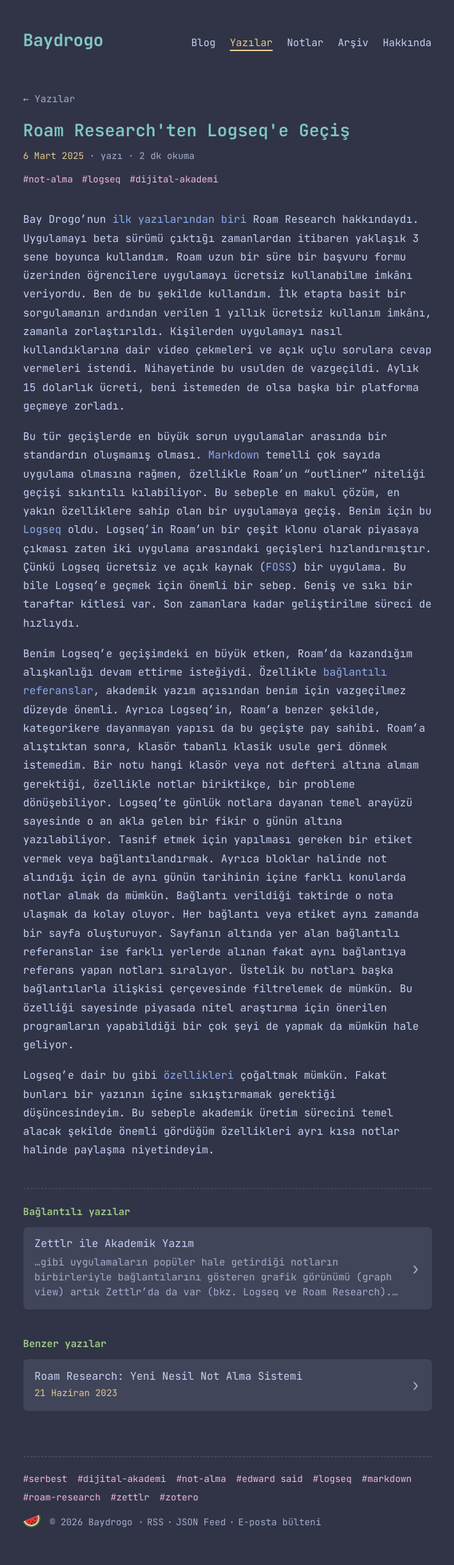
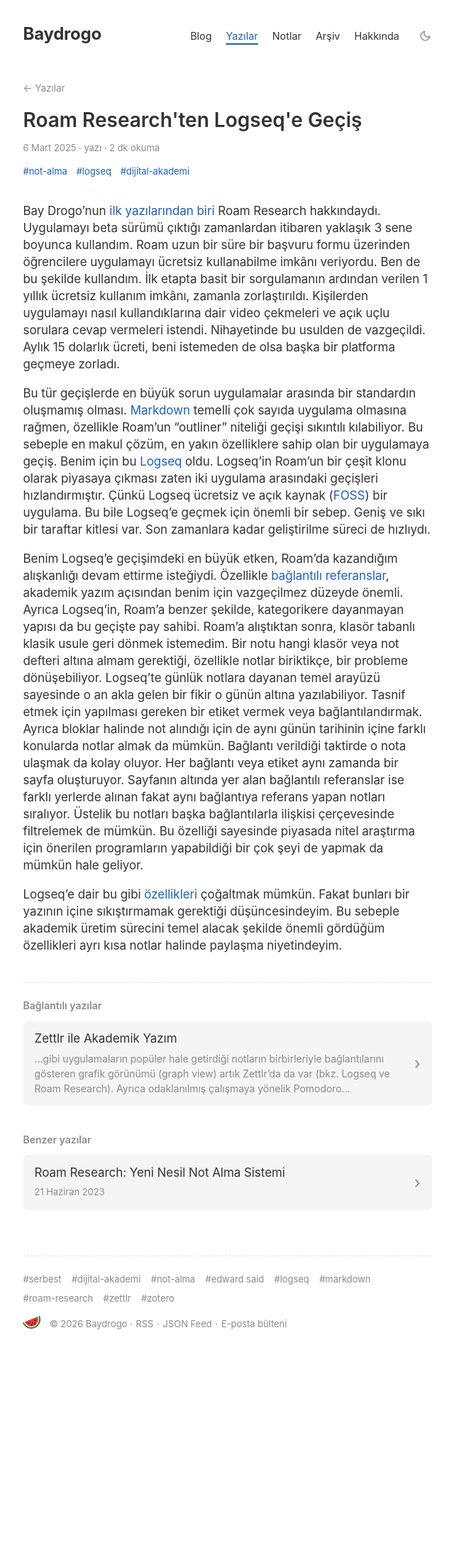
Before and after one commit to baydrogo/baydrogo, a Jekyll site: the page built from _posts/yazilar/2025-03-06-roam-researchten-logseqe-gecis.md, in a window 1280 px wide. Shown: the whole page at 71% size, without its empty margins (312-952 px from the left). Built offline with Jekyll 4.4.1, drawn with Linux system fonts in a browser that asks for light colours; after the commit the page ends 1925 px from its top, so only the background shows below that.

Commit message:
Tema seçimi: açık (beyaz) / koyu (Catppuccin Frappé), cihaz ayarına uyar, seçim hatırlanır
Co-Authored-By: Claude Opus 5.5 <noreply@anthropic.com>

```diff
--- a/_includes/ust.html
+++ b/_includes/ust.html
@@ -12,6 +12,10 @@
       <a href="{{ '/notlar/' | relative_url }}"{% if include.bolum == "notlar" %} aria-current="page"{% endif %}>Notlar</a>
       <a href="{{ '/arsiv/' | relative_url }}"{% if include.bolum == "arsiv" %} aria-current="page"{% endif %}>Arşiv</a>
       <a href="{{ '/hakkinda/' | relative_url }}"{% if include.bolum == "hakkinda" %} aria-current="page"{% endif %}>Hakkında</a>
+      <button class="tema-dugme" type="button" aria-label="Açık/koyu temayı değiştir" title="Temayı değiştir">
+        <svg class="ay" viewBox="0 0 24 24" fill="none" stroke="currentColor" stroke-width="2" stroke-linecap="round" stroke-linejoin="round" aria-hidden="true"><path d="M21 12.8A9 9 0 1 1 11.2 3a7 7 0 0 0 9.8 9.8z"/></svg>
+        <svg class="gunes" viewBox="0 0 24 24" fill="none" stroke="currentColor" stroke-width="2" stroke-linecap="round" stroke-linejoin="round" aria-hidden="true"><circle cx="12" cy="12" r="4"/><path d="M12 2v2M12 20v2M4.9 4.9l1.4 1.4M17.7 17.7l1.4 1.4M2 12h2M20 12h2M4.9 19.1l1.4-1.4M17.7 6.3l1.4-1.4"/></svg>
+      </button>
     </nav>
   </div>
 </header>
--- a/_layouts/default.html
+++ b/_layouts/default.html
@@ -45,5 +46,6 @@
     </main>
     {% include alt.html %}
   </div>
+  <script src="{{ '/assets/js/tema.js' | relative_url }}" defer></script>
 </body>
 </html>
--- a/assets/css/style.scss
+++ b/assets/css/style.scss
@@ -601,11 +601,23 @@ a:hover { text-decoration: underline; }
 .grup-basligi { font-size: 14px; letter-spacing: 0; text-transform: none; }
 
 /* =============================================
-   Hayali deneme: Catppuccin Frappé renkleri + JetBrains Mono
-   (dal: deneme-catppuccin — yayına alınmayacak)
+   Tema seçimi: açık (varsayılan beyaz) ve koyu (Catppuccin Frappé + JetBrains Mono).
+   Okur seçmediyse cihaz ayarı (prefers-color-scheme) geçerli; seçerse
+   <html data-tema="acik|koyu"> (assets/js/tema.js, tercih localStorage'da).
    ============================================= */
-:root, :root * { color-scheme: dark; }
-:root {
+
+@mixin acik-tema {
+  --zemin: #ffffff;
+  --ikincil: #f5f5f5;
+  --metin: #333333;
+  --soluk: #8a8a8a;
+  --cizgi: #e3e3e3;
+  --mavi: #1f5fbf;
+  --isaret: rgba(31, 95, 191, 0.08);
+  color-scheme: light;
+}
+
+@mixin koyu-tema {
   --zemin: #303446;      /* base */
   --ikincil: #414559;    /* surface0: kartlar */
   --metin: #c6d0f5;      /* text */
@@ -619,31 +631,46 @@ a:hover { text-decoration: underline; }
   --isaret: rgba(140, 170, 238, 0.14);
   --govde: "JetBrains Mono", ui-monospace, "SF Mono", Menlo, monospace;
   --arayuz: var(--govde);
-}
-@media (prefers-color-scheme: dark) {
-  :root { --zemin: #303446; --ikincil: #414559; --metin: #c6d0f5; --soluk: #a5adce; --cizgi: #51576d; --mavi: #8caaee; }
-}
-html, body { background: var(--zemin); color: var(--metin); }
+  color-scheme: dark;
+
   body { font-size: 15px; line-height: 1.75; letter-spacing: 0; }
-
   .site-adi { color: var(--nane); }
   .ust .menu a { color: var(--metin); }
   .ust .menu a:hover { color: var(--nane); }
   .ust .menu a[aria-current="page"] { color: var(--sari); text-decoration-color: var(--sari); }
-
   .tek h1, .sayfa h1, .sayfa-basligi { color: var(--nane); font-size: 24px; line-height: 32px; }
   .icerik h2, .icerik h3, .not-metni h2, .not-metni h3 { color: var(--sari); }
   .icerik blockquote { border-left-color: var(--nane); color: var(--soluk); }
   .icerik code, .not-metni code { background: var(--ikincil); color: var(--pembe); }
-
   .sade-liste a, .kart-baslik { color: var(--metin); font-size: 15px; }
   .sade-liste a:hover, .kart:hover .kart-baslik { color: var(--nane); }
   .sade-liste time, .kart-bilgi time, .ust-bilgi time, .not-zaman { color: var(--sari); }
-.ust-bilgi, .kart-bilgi { color: var(--soluk); }
   .etiketler a, .not-etiketler a, .alt-etiketler a, .akis-ek a { color: var(--pembe); }
-.kart { background: var(--ikincil); }
-.kart:hover { background: #51576d; }
-.not-satir { background: var(--ikincil); }
+  .kart:hover { background: var(--cizgi); }
   .geri-baglantilar h2, .ilgili .bolum-etiketi { color: var(--yesil); }
-.alt, .alt-satir a { color: var(--soluk); }
   .banner img { filter: saturate(0.9) brightness(0.92); }
+  .tema-dugme .ay { display: none; }
+  .tema-dugme .gunes { display: inline; }
+  @media (max-width: 600px) {
+    .ust .menu { gap: 0.2rem 0.75rem; }
+    .ust .menu a { font-size: 13.5px; }
+  }
+}
+
+html[data-tema="acik"] { @include acik-tema; }
+html[data-tema="koyu"] { @include koyu-tema; }
+@media (prefers-color-scheme: dark) {
+  html:not([data-tema="acik"]) { @include koyu-tema; }
+}
+html, body { background: var(--zemin); color: var(--metin); }
+
+/* Tema düğmesi (menünün sonunda) */
+.tema-dugme {
+  display: inline-flex; align-items: center; justify-content: center;
+  width: 1.9rem; height: 1.9rem; margin: -0.3rem -0.4rem -0.3rem 0.1rem; padding: 0;
+  border: 0; border-radius: 50%; background: none; color: var(--soluk); cursor: pointer;
+}
+.tema-dugme:hover { color: var(--metin); background: var(--ikincil); }
+.tema-dugme svg { width: 17px; height: 17px; }
+.tema-dugme .gunes { display: none; }
+.ust .menu { align-items: center; }
--- /dev/null
+++ b/assets/js/tema.js
@@ -0,0 +1,13 @@
+/* Açık/koyu tema düğmesi: seçim tarayıcıda hatırlanır; seçilmediyse cihaz ayarı geçerli. */
+(function () {
+  var kok = document.documentElement;
+  var karanlik = window.matchMedia && matchMedia("(prefers-color-scheme: dark)");
+  function simdiki() { return kok.getAttribute("data-tema") || (karanlik && karanlik.matches ? "koyu" : "acik"); }
+  document.querySelectorAll(".tema-dugme").forEach(function (d) {
+    d.addEventListener("click", function () {
+      var yeni = simdiki() === "koyu" ? "acik" : "koyu";
+      kok.setAttribute("data-tema", yeni);
+      try { localStorage.setItem("tema", yeni); } catch (e) {}
+    });
+  });
+})();
```
Also changed, not shown: other parts of _layouts/default.html (+1 -0 lines). Lines whose indentation alone changed are shown as unchanged.
